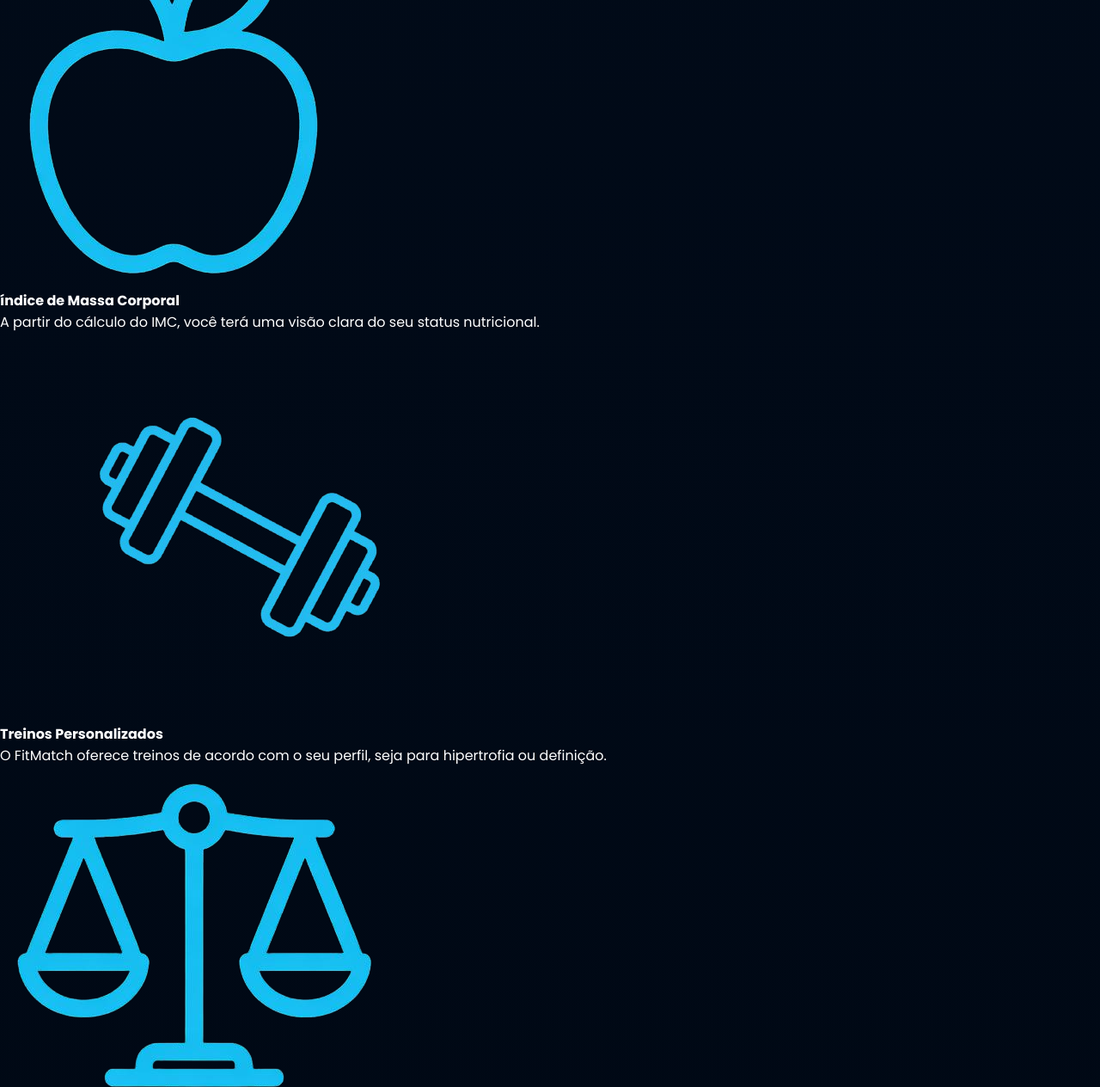
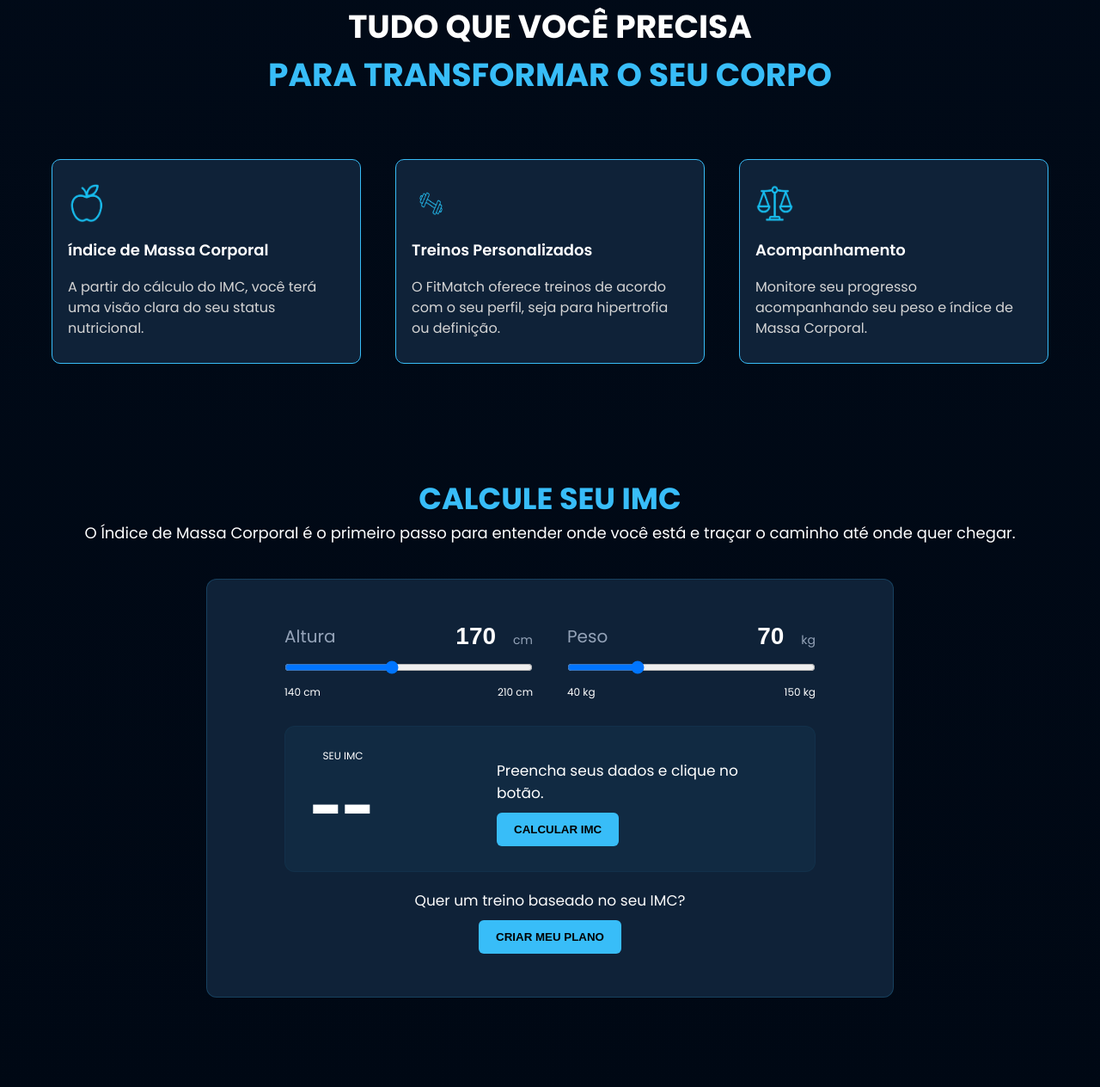
Before and after one commit to marianneoliveirxr/projeto-individual, a website: page public/index.html in a window 1280 px wide. Shown: the part 1472-2736 px from the top of the page at 86% size. Drawn offline with Linux system fonts and the light colour scheme; a web font is replaced by a local one.

Commit message:
Add: Css Home 90% finlizado

```diff
--- a/public/css/home.css
+++ b/public/css/home.css
@@ -124,11 +124,13 @@
     gap: 70px;
 }
 
-.section2-titulo{
+.titulo{
+    margin-top: 40px;
     font-size: 25px;
+    text-align: center;
 }
 
-.section2-titulo span{
+.titulo span{
     color: #38bdf8;
 }
 
@@ -155,3 +157,217 @@
     text-align: left;
     font-size: 25px;
 }
+
+.section3{
+    display: flex;
+    flex-direction: column;
+    align-items: center;
+    gap: 70px;
+
+    padding: 0 40px;
+}
+
+.boxes{
+    display: flex;
+    justify-content: center;
+    gap: 40px;
+
+    width: 100%;
+    max-width: 1200px;
+
+    flex-wrap: wrap;
+}
+
+.box{
+    background: #0f2238;
+
+    width: 360px;
+
+    padding: 28px 18px;
+
+    border: 1px solid #38bdf8;
+    border-radius: 10px;
+}
+
+.box-conteudo{
+    display: flex;
+    flex-direction: column;
+    align-items: flex-start;
+
+    gap: 18px;
+}
+
+.box-conteudo img{
+    width: 45px;
+    height: 45px;
+}
+
+.box-texto{
+    display: flex;
+    flex-direction: column;
+    gap: 18px;
+}
+
+.box-texto h4{
+    font-size: 18px;
+    font-weight: 600;
+}
+
+.box-texto p{
+    font-size: 16px;
+    color: #d4d4d4;
+    line-height: 1.5;
+}
+
+.section4 {
+    padding: 80px 60px;
+    color: white;
+    text-align: center;
+}
+
+.topo {
+    display: flex;
+    align-items: center;
+    flex-direction: column;
+}
+
+.topo .subtitulo {
+    font-size: 14px;
+}
+
+.topo h2 {
+    font-size: 35px;
+    color: #38bdf8;
+}
+
+.topo .descricao {
+    font-size: 18px;
+}
+
+.caixa-imc {
+    margin-top: 40px;
+    background-color: #0f2238;
+    border-radius: 12px;
+    padding: 50px 90px;
+    border: 1px solid #38bdf833;
+    max-width: 800px;
+    margin: 40px auto 0;
+}
+
+
+.entradas {
+    display: flex;
+    gap: 40px;
+    margin-bottom: 30px;
+}
+
+.grupo-entrada {
+    flex: 1;
+}
+
+.rotulo {
+    display: flex;
+    justify-content: space-between;
+    align-items: center;
+    margin-bottom: 10px;
+}
+
+.rotulo span {
+    font-size: 20px;
+    color: #94a3b8;
+}
+
+.rotulo div {
+    display: flex;
+    align-items: baseline;
+    gap: 5px;
+}
+
+.rotulo input {
+    font-size: 28px;
+    font-weight: 700;
+    background: transparent;
+    border: none;
+    color: white;
+    width: 70px;
+    text-align: right;
+}
+
+.rotulo div span {
+    font-size: 14px;
+    color: #94a3b8;
+}
+
+input[type="range"] {
+    width: 100%;
+    color: #38bdf8
+}
+
+.botao-imc {
+    background-color: #38bdf8;
+    border: none;
+    padding: 12px 20px;
+    border-radius: 6px;
+    font-weight: bold;
+    cursor: pointer;
+}
+
+.rotulos-range {
+    display: flex;
+    justify-content: space-between;
+    font-size: 12px;
+    color: #ffffff;
+    margin-top: 5px;
+}
+
+.boxResultado {
+    display: none;
+}
+
+.resultado {
+    display: flex;
+    align-items: center;
+    justify-content: space-between;
+    background-color: #38bdf80d;
+    border: 1px solid #36b5ec0d;
+    border-radius: 12px;
+
+    padding: 25px 30px;
+    margin-bottom: 20px;
+
+    position: relative;
+}
+
+.imc-valor p {
+    font-size: 12px;
+    color: #ffffff;
+    margin-bottom: 5px;
+}
+
+.imc-valor h1 {
+    font-size: 64px;
+    font-weight: 800;
+}
+
+.imc-info {
+    text-align: left;
+    max-width: 300px;
+    margin-right: 40px;
+}
+
+.imc-info h3 {
+    font-size: 20px;
+    margin-bottom: 10px;
+}
+
+.imc-info p {
+    color: #ffffff;
+    font-size: 17px;
+    margin-bottom: 10px;
+}
+
+.chamada-acao p {
+    color: #fbfbfb;
+    font-size: 17px;
+    margin-bottom: 10px;
+}
--- a/public/index.html
+++ b/public/index.html
@@ -58,7 +58,7 @@
 
       <div class="section2">
 
-          <div class="section2-titulo">
+          <div class="titulo">
             <h2>
               POR QUE UM PROJETO <br />
               <span>SOBRE ACADEMIA?</span>
@@ -88,26 +88,44 @@
       </div>
 
       <div class="section3">
-        <div class="container">
+        <div class="titulo">
+          <h2>TUDO QUE VOCÊ PRECISA <br>
+            <span>PARA TRANSFORMAR O SEU CORPO</span>
+          </h2>
+        </div>
           <div class="boxes">
             <div class="box">
+              <div class="box-conteudo">
                 <img src="assets/imgs/maca.png" />
+
+                <div class="box-texto">
                   <h4>índice de Massa Corporal</h4>
               <p>
                 A partir do cálculo do IMC, você terá uma visão clara do seu
                 status nutricional.
               </p>
                 </div>
+              </div>
+            </div>
             <div class="box">
+              <div class="box-conteudo">
                 <img src="assets/imgs/halter-logo.png" />
+
+                <div class="box-texto">
                   <h4>Treinos Personalizados</h4>
               <p>
                 O FitMatch oferece treinos de acordo com o seu perfil, seja para
                 hipertrofia ou definição.
               </p>
                 </div>
+              </div>
+
+            </div>
             <div class="box">
+              <div class="box-conteudo">
                 <img src="assets/imgs/balanca.png" />
+
+                <div class="box-texto">
                   <h4>Acompanhamento</h4>
               <p>
                 Monitore seu progresso acompanhando seu peso e índice de Massa
@@ -117,45 +135,32 @@
               </div>
             </div>
         </div>
+      </div>
 
       <div class="section4" id="imc">
-        <div class="container">
-          <div class="texto-topo">
+    <div class="conteiner-imc">
+        <div class="topo">
             <h2>CALCULE SEU <span>IMC</span></h2>
             <p class="descricao">
-              O Índice de Massa Corporal é o primeiro passo para entender onde
-              você está e traçar o caminho até onde quer chegar.
+                O Índice de Massa Corporal é o primeiro passo para entender onde você está e traçar o caminho até onde quer chegar.
             </p>
         </div>
 
     <div class="caixa-imc">
-            <!-- Entrada de dados no cálculo do IMC -->
         <div class="entradas">
         <div class="grupo-entrada">
             <div class="rotulo">
                 <span>Altura</span>
                 <div>
-                    <input
-                      type="number"
-                      id="alturaValor"
-                      value="170"
-                      min="140"
-                      max="210"
-                      oninput="atualizarAlturaInput()"
-                    />
+                    <input id="alturaValor" type="number" value="170" min="140" max="210"
+                        oninput="atualizarAlturaInput()">
 
                     <span>cm</span>
                 </div>
             </div>
 
-                <input
-                  type="range"
-                  id="alturaRange"
-                  min="140"
-                  max="210"
-                  value="170"
-                  oninput="atualizarAlturaRange()"
-                />
+            <input id="alturaRange" type="range" min="140" max="210" value="170"
+            oninput="atualizarAlturaRange()">
 
             <div class="rotulos-range">
                 <span>140 cm</span>
@@ -167,35 +172,23 @@
             <div class="rotulo">
                 <span>Peso</span>
                 <div>
-                    <input
-                      type="number"
-                      id="pesoValor"
-                      value="70"
-                      min="40"
-                      max="150"
-                      oninput="atualizarPesoInput()"
-                    />
+                    <input id="pesoValor" type="number" value="70" min="40" max="150"
+                        oninput="atualizarPesoInput()">
                     <span>kg</span>
                 </div>
+            </div>
 
-                  <input
-                    type="range"
-                    id="pesoRange"
-                    min="40"
-                    max="150"
-                    value="70"
-                    oninput="atualizarPesoRange()"
-                  />
+            <input id="pesoRange" type="range" min="40" max="150" value="70"
+                oninput="atualizarPesoRange()">
 
             <div class="rotulos-range">
                 <span>40 kg</span>
                 <span>150 kg</span>
             </div>
         </div>
-              </div>
+
     </div>
 
-            <!-- Aqui mostra o resultado do cálculo realizado -->
     <div class="resultado" id="boxResultado">
         <div class="imc-valor">
             <p>SEU IMC</p>
@@ -204,13 +197,18 @@
         <div class="imc-info">
             <h3 id="imcTitulo"></h3>
             <p id="imcDescricao">Preencha seus dados e clique no botão.</p>
-                <button onclick="calcularIMC()" class="botao-imc">
-                  CALCULAR IMC
-                </button>
+            <button onclick="calcularIMC()" class="botao-imc"> CALCULAR IMC</button>
         </div>
     </div>
+            <div class="chamada-acao">
+                <p>Quer um treino baseado no seu IMC?</p>
+                <a href="cadastro.html">
+                    <button class="botao-imc">CRIAR MEU PLANO</button>
+                </a>
             </div>
+
         </div>
+
     </div>
   </div>
 
```
Lines whose indentation alone changed are shown as unchanged.
